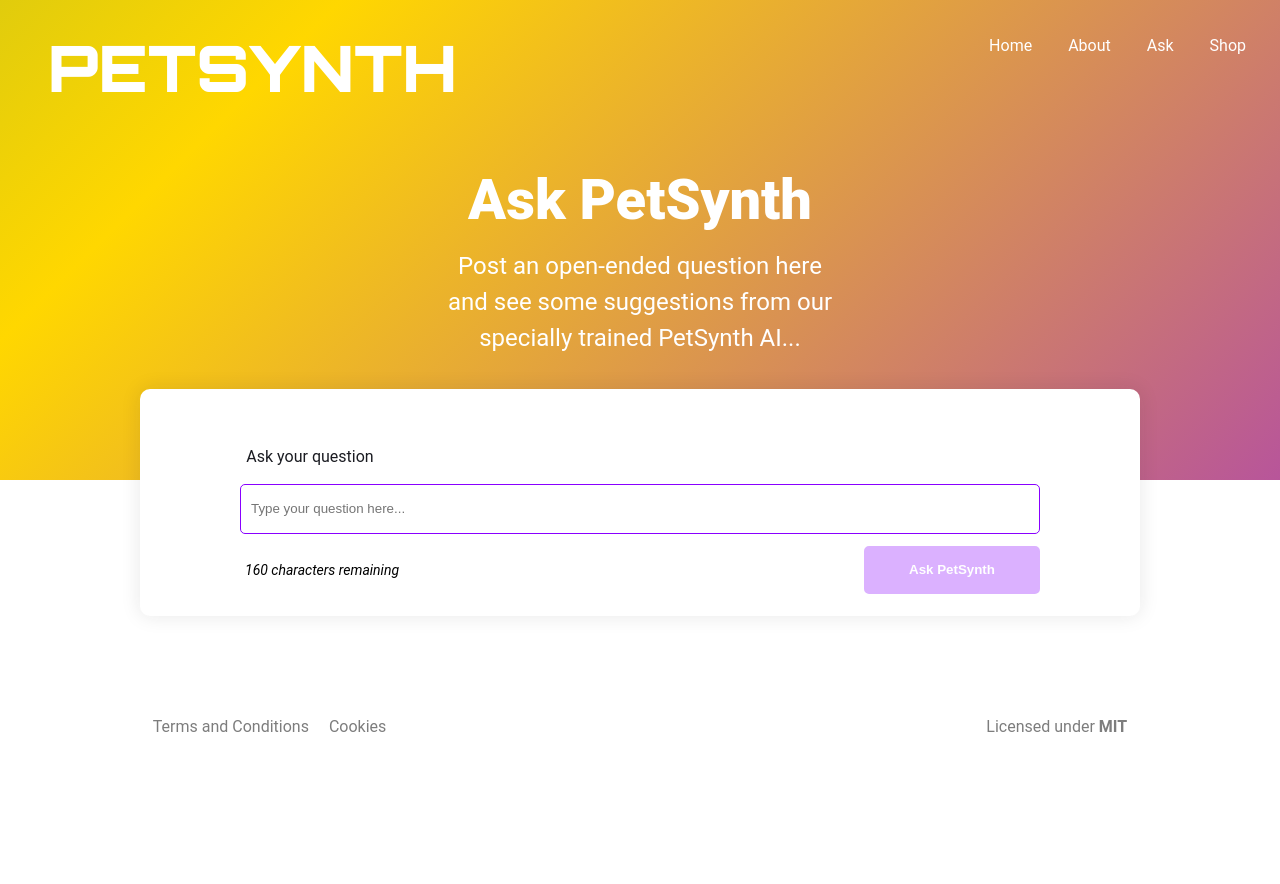
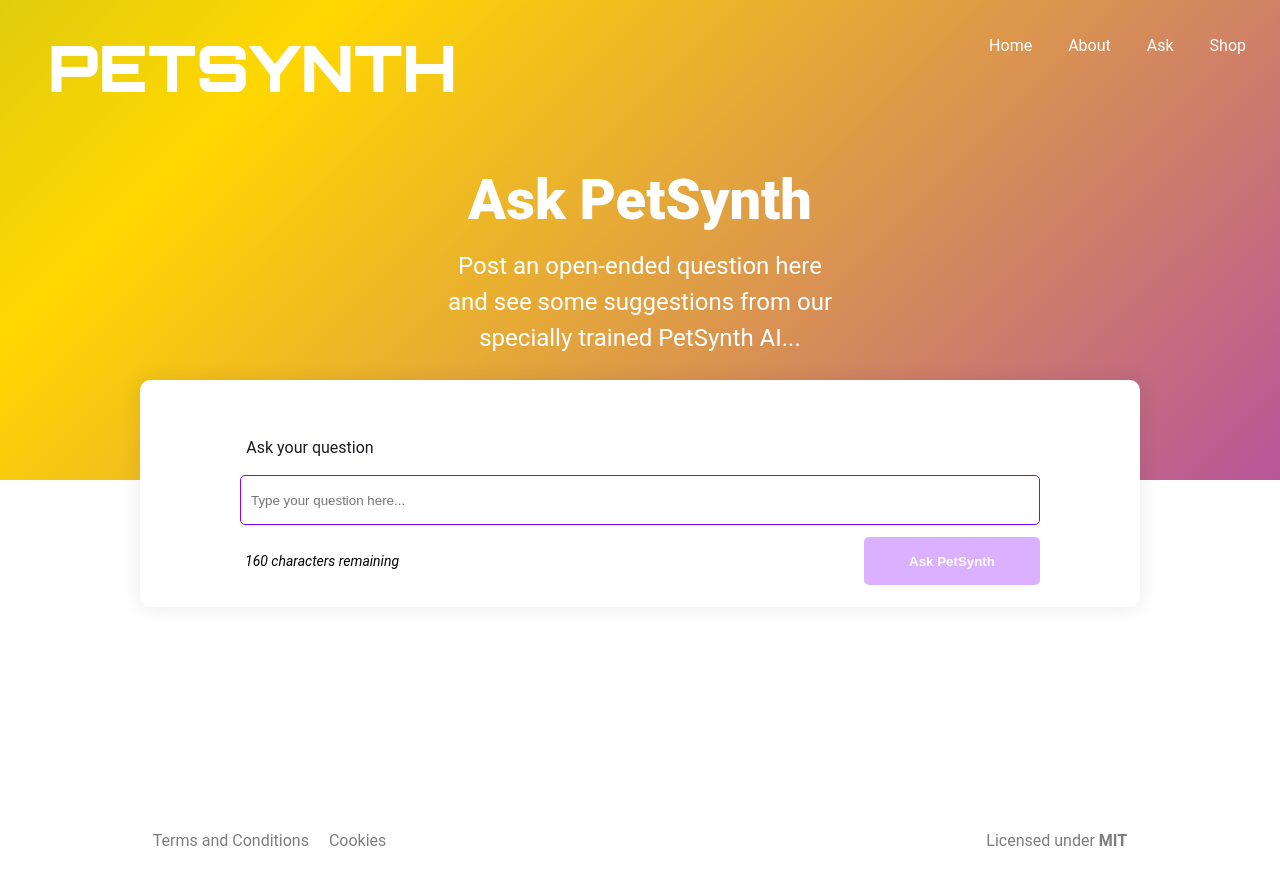
Before and after one commit to technative-academy/PetSynth, a React (Vite) app: page /ask in a window 1280 px wide. Shown: the top 884 px of the page. Before the commit the page ends 800 px from the top, so only its background shows below. Built offline with nearby package versions, Linux system fonts and the light colour scheme.

Commit message:
Adjust some primary content box margin in reponse to earlier header/title/hero adjustments

```diff
--- a/src/views/Ask/Ask.module.css
+++ b/src/views/Ask/Ask.module.css
@@ -221,8 +221,8 @@
 		padding: 20px;
 		max-width: 1000px;
 		box-shadow: 0px 0px 20px 0px rgba(27, 28, 34, 0.1);
-		margin-bottom: 0px;
-		margin-top: -180px;
+		margin-bottom: 13.2rem;
+		/* margin-top: -180px; */
 		z-index: 20px;
 		background-color: white;
 		/* border: 2px solid green; */
@@ -270,6 +270,7 @@
 		width: 1000px;
 		box-shadow: 0px 0px 20px 0px rgba(27, 28, 34, 0.1);
 		border-radius: 5px;
+		margin-top: -13rem;
 	}
 
 	.resultsContainer {
```
